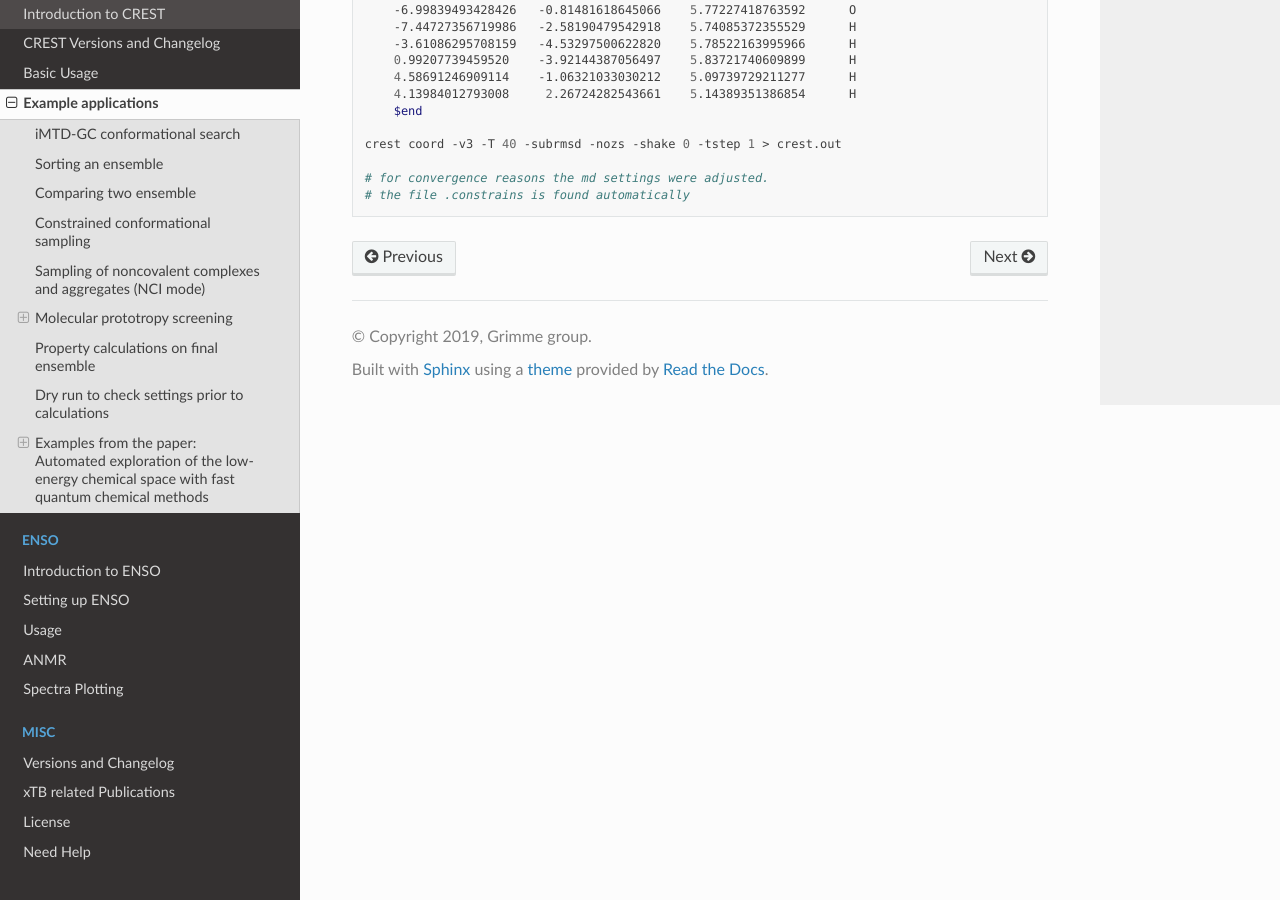
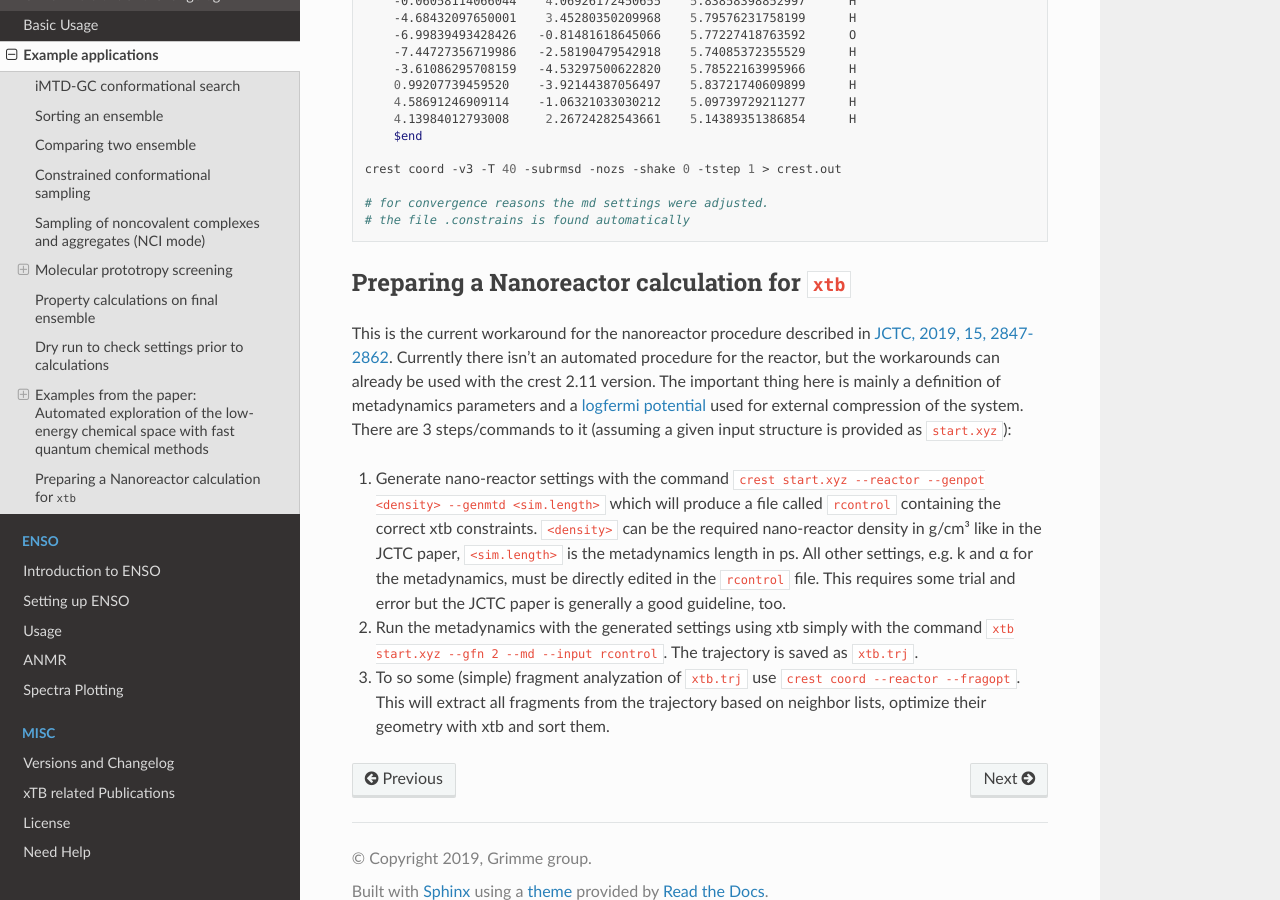
Before and after one commit to grimme-lab/xtb_docs, a Sphinx documentation site: the page built from source/crestxmpl.rst, in a window 1280 px wide and 900 px high, scrolled down 30176 px. Built offline with Sphinx 7.4.7 and the Read the Docs theme 2.0.0, drawn with Linux system fonts in a browser that asks for light colours; some of the changed text lies outside the part shown.

Commit message:
Update crestxmpl.rst
Added short description of nanoreactor preperation

```diff
--- a/source/crestxmpl.rst
+++ b/source/crestxmpl.rst
@@ -1548,3 +1548,18 @@ All atoms in the graphene layer are constrained and removed from the metadynamic
 
     # for convergence reasons the md settings were adjusted.
     # the file .constrains is found automatically
+
+
+Preparing a Nanoreactor calculation for ``xtb``
+================================================
+
+This is the current workaround for the nanoreactor procedure described in `JCTC, 2019, 15, 2847-2862 <https://pubs.acs.org/doi/abs/10.1021/acs.jctc.9b00143>`_.
+Currently there isn't an automated procedure for the reactor, but the workarounds can already be used with the crest 2.11 version.
+The important thing here is mainly a definition of metadynamics parameters and a  `logfermi potential <https://xtb-docs.readthedocs.io/en/latest/xcontrol.html?highlight=logfermi#different-potential-shapes>`_ used for external compression of the system.
+There are 3 steps/commands to it (assuming a given input structure is provided as ``start.xyz``):
+
+1.    Generate nano-reactor settings with the command ``crest start.xyz --reactor --genpot <density> --genmtd <sim.length>`` which will produce a file called ``rcontrol`` containing the correct xtb constraints. ``<density>`` can be the required nano-reactor density in g/cm³ like in the JCTC paper, ``<sim.length>`` is the metadynamics length in ps. All other settings, e.g. k and α for the metadynamics, must be directly edited in the ``rcontrol`` file. This requires some trial and error but the JCTC paper is generally a good guideline, too.
+
+2.    Run the metadynamics with the generated settings using xtb simply with the command ``xtb start.xyz --gfn 2 --md --input rcontrol``. The trajectory is saved as ``xtb.trj``.
+
+3.    To so some (simple) fragment analyzation of ``xtb.trj`` use ``crest coord --reactor --fragopt``. This will extract all fragments from the trajectory based on neighbor lists, optimize their geometry with xtb and sort them.
```
